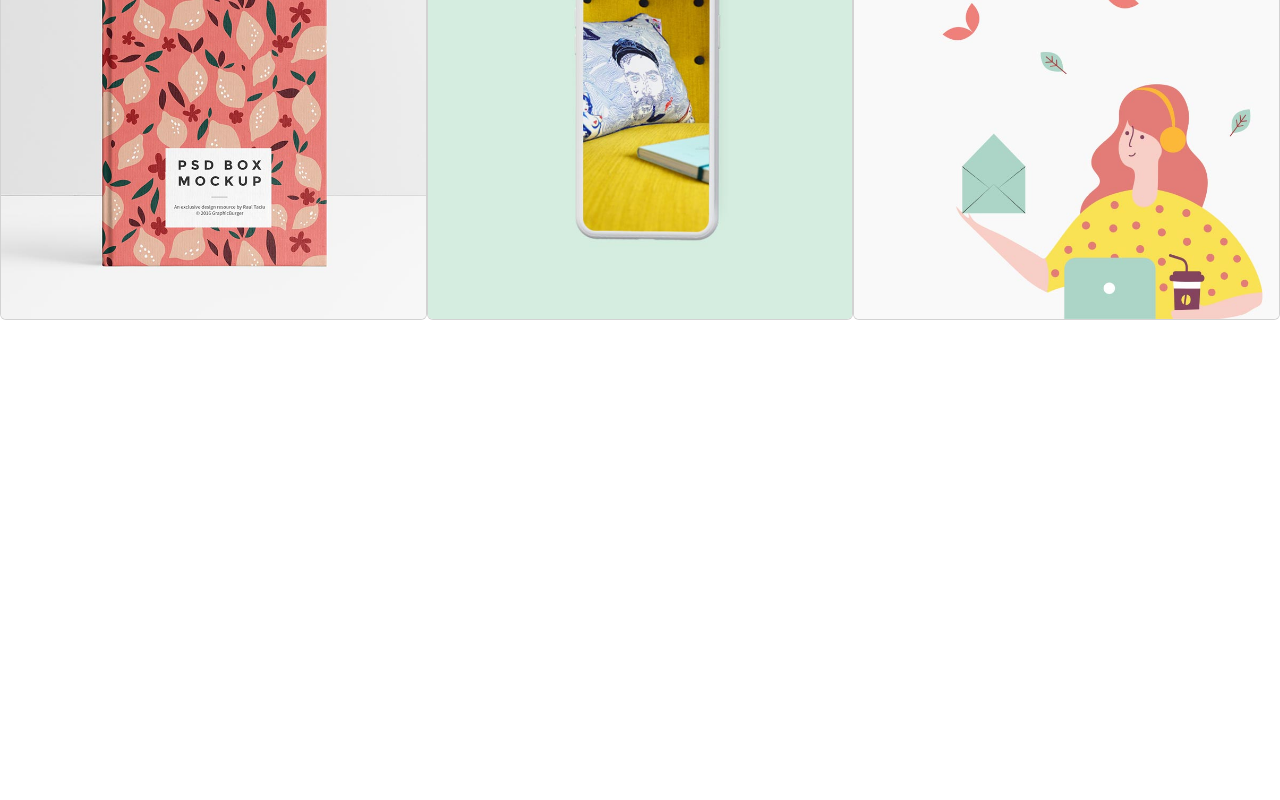
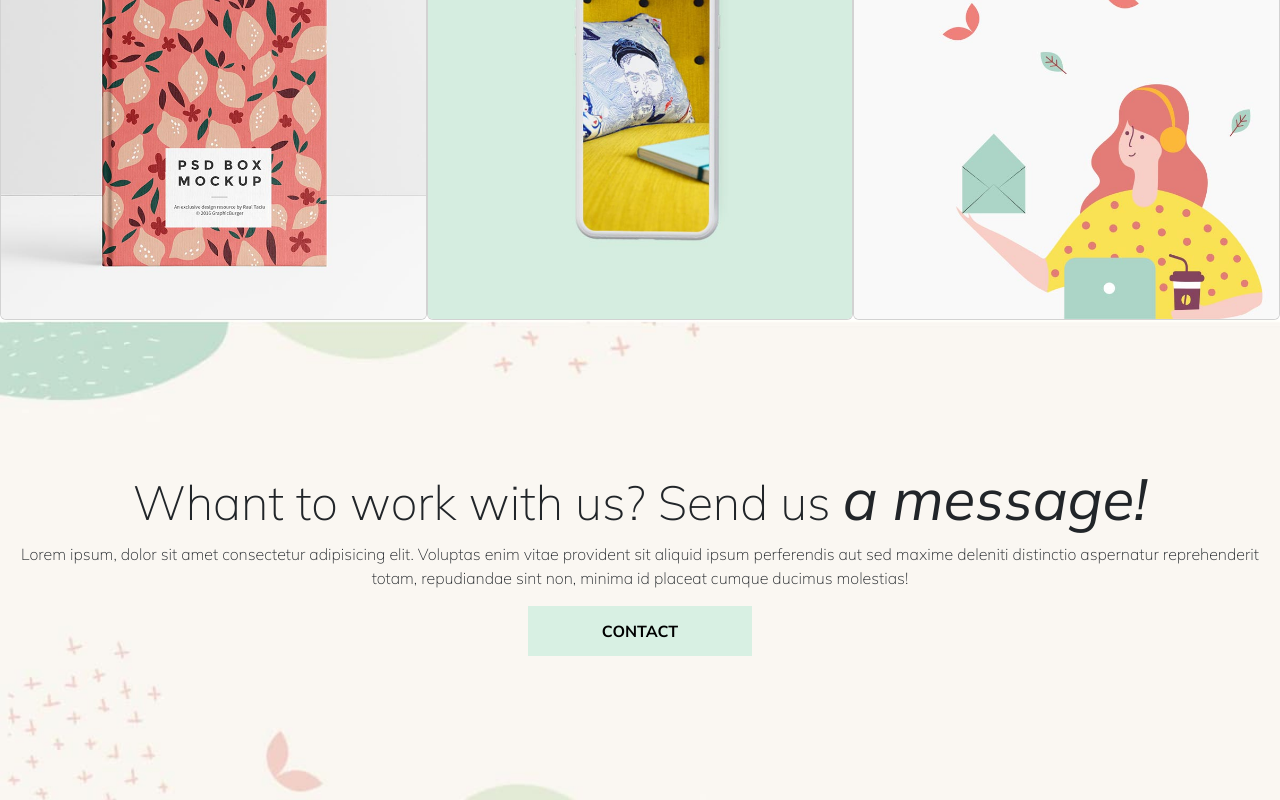
Before and after one commit to Cianuro-83/proj-html-vuejs, a Vue app: page / in a window 1280 px wide. Shown: the part 576-1376 px from the top of the page. Before the commit the page ends 896 px from the top, so only its background shows below. Built offline with nearby package versions, Linux system fonts and the light colour scheme.

Commit message:
FEAT: componente work with us

```diff
--- a/src/App.vue
+++ b/src/App.vue
@@ -1,12 +1,15 @@
 <template>
   <CardBlock />
+  <WorkWithUs />
 </template>
 
 <script>
 import CardBlock from "./components/CardBlock.vue";
+import WorkWithUs from "./components/WorkWithUs.vue";
 export default {
   components: {
     CardBlock,
+    WorkWithUs,
     // **************************
     // FINE COMPONETS
   },
--- a/src/components/WorkWithUs.vue
+++ b/src/components/WorkWithUs.vue
@@ -0,0 +1,84 @@
+<template>
+  <div class="container-wwu">
+    <div class="contenuto-wws">
+      <h2>Whant to work with us? Send us <span>a message!</span></h2>
+      <p class="description-wwu">
+        Lorem ipsum, dolor sit amet consectetur adipisicing elit. Voluptas enim
+        vitae provident sit aliquid ipsum perferendis aut sed maxime deleniti
+        distinctio aspernatur reprehenderit totam, repudiandae sint non, minima
+        id placeat cumque ducimus molestias!
+      </p>
+    </div>
+    <button>contact</button>
+  </div>
+</template>
+
+<script>
+export default {
+  components: {
+    // **************************
+    // FINE COMPONETS
+  },
+  // **************************
+  data() {
+    return {
+      // **************************
+      // FINE DATA E RETURN &
+    };
+  },
+  // **************************
+  computed: {
+    // **************************
+    // FINE COMPUTED
+  },
+  // **************************
+  watch: {
+    // **************************
+    // FINE WATCH
+  },
+  // **************************
+  methods: {
+    // **************************
+    // FINE METHODS
+  },
+  // **************************
+};
+</script>
+
+<style lang="scss" scoped>
+@use "../style/partials//variables" as *;
+.container-wwu {
+  background-image: url("/img/sfondo-wwu.jpg");
+  height: 480px;
+  width: 100%;
+  background-size: cover;
+  display: flex;
+  flex-direction: column;
+  align-items: center;
+  justify-content: center;
+}
+h2 {
+  font-weight: lighter;
+  font-size: 48px;
+  text-align: center;
+  span {
+    font-weight: bolder;
+    font-size: 58px;
+    font-style: italic;
+  }
+}
+.description-wwu {
+  text-align: center;
+  font-weight: lighter;
+}
+button {
+  text-align: center;
+  font-weight: bold;
+  width: 224px;
+  height: 50px;
+  background-color: #d8f0e3;
+  cursor: pointer;
+  text-transform: uppercase;
+  //   font-size: 33px;
+}
+</style>
--- a/src/style/partials/_variables.scss
+++ b/src/style/partials/_variables.scss
@@ -0,0 +1 @@
+$button-color: #d8f0e3;
```
Also changed, not shown: public/img/sfondo-wwu.jpg (added).
